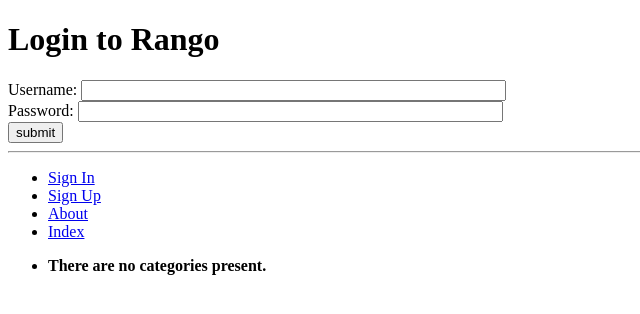
After one commit to HorridTom/my_rango, a Django app: page /rango/login/ in a window 1280 px wide. The commit adds this page. Shown: the top 314 px of the page, without its empty margins (0-640 px from the left). Run offline with Django 3.2, Linux system fonts and the light colour scheme; data that the repository does not hold is empty.

Commit message:
Added login requirement to add pages and categories

```diff
--- a/twoodcock_tango_with_django_project/rango/urls.py
+++ b/twoodcock_tango_with_django_project/rango/urls.py
@@ -12,4 +12,7 @@ urlpatterns = [
     url(r'^register/$',
         views.register,
         name='register'),
+    url(r'^login/$', views.user_login, name='login'),
+    url(r'^restricted/', views.restricted, name='restricted'),
+    url(r'^logout/$', views.user_logout, name='logout'),
     ]
--- a/twoodcock_tango_with_django_project/rango/views.py
+++ b/twoodcock_tango_with_django_project/rango/views.py
@@ -3,6 +3,11 @@ from django.shortcuts import render
 # Import the necessary models and forms
 from rango.models import Category, Page
 from rango.forms import UserForm, UserProfileForm, CategoryForm, PageForm
+from django.http.response import HttpResponseRedirect, HttpResponse
+from django.contrib.auth import authenticate, login
+from django.core.urlresolvers import reverse
+from django.contrib.auth import logout
+from django.contrib.auth.decorators import login_required
 
 
 # The index view
@@ -66,6 +71,7 @@ def show_category(request, category_name_slug):
     return render(request, 'rango/category.html', context_dict)
 
 
+@login_required
 def add_category(request):
 
     form = CategoryForm()
@@ -93,6 +99,7 @@ def add_category(request):
     return render(request, 'rango/add_category.html', {'form': form})
 
 
+@login_required
 def add_page(request, category_name_slug):
     try:
         category = Category.objects.get(slug=category_name_slug)
@@ -173,3 +180,58 @@ def register(request):
                   {'user_form': user_form,
                    'profile_form': profile_form,
                    'registered': registered})
+
+
+def user_login(request):
+    # If the request is a HTTP POST, try to pull out the relevant information
+    if request.method == 'POST':
+        # Gather the username and password provided by the user.
+        # This information is obtained from the login form.
+        # We use request.POST.get['<variable>'] as opposed
+        # to request.POST['<variable>'], because the former returns
+        # None if the value does not exist, while the latter will raise
+        # a KeyError exception.
+        username = request.POST.get('username')
+        password = request.POST.get('password')
+
+        # Use Django's machinery to attempt to see if the username/password
+        # combination is valid - a User object is returned if it is.
+        user = authenticate(username=username, password=password)
+
+        # If we have a User object, the details are correct.
+        # If None (Python's way of representing the absence of a value), no
+        # user with matching credentials was found.
+        if user:
+            # Is the account active? It could have been disabled.
+            if user.is_active:
+                # If the account is valid and active, we can log the user in.
+                # We'll send the user back to the homepage.
+                login(request, user)
+                return HttpResponseRedirect(reverse('index'))
+            else:
+                # An inactive account was used - no logging in!
+                return HttpResponse("Your Rango account is disabled.")
+        else:
+            # Bad login details were provided. So we can't log the user in.
+            print ("Invalid login details: {0}, {1}".
+                   format(username, password))
+            return HttpResponse("Invalid login details supplied.")
+    # The request is not a HTTP POST, so display the login form.
+    # This scenario would most likely be a HTTP GET.
+    else:
+        # No context variables to pass to the template system, hence the
+        # blank dictionary object...
+        return render(request, 'rango/login.html/')
+
+
+@login_required
+def restricted(request):
+    return HttpResponse("Since you are logged in, you can see this text!")
+
+
+@login_required
+def user_logout(request):
+    # Since we know the user is logged in, we can now just log them out.
+    logout(request)
+    # Take the user back to the homepage.
+    return HttpResponseRedirect(reverse('index'))
--- a/twoodcock_tango_with_django_project/templates/rango/base.html
+++ b/twoodcock_tango_with_django_project/templates/rango/base.html
@@ -20,10 +20,16 @@
             <hr />
             <div>
                 <ul>
-                <li><a href="{% url 'add_category' %}">Add New Category</a></li>
-                <li><a href="{% url 'about' %}">About</a></li>
-                <li><a href="{% url 'index' %}">Index</a></li>
-                <li><a href="{% url 'register' %}">Sign Up</a></li>
+                {% if user.is_authenticated %}
+                    <li><a href="{% url 'restricted' %}">Restricted Page</a></li>
+                    <li><a href="{% url 'logout' %}">Logout</a></li>
+                    <li><a href="{% url 'add_category' %}">Add New Category</a></li>
+                {% else %}
+                    <li><a href="{% url 'login' %}">Sign In</a></li>
+                    <li><a href="{% url 'register' %}">Sign Up</a></li>
+                {% endif %}
+                    <li><a href="{% url 'about' %}">About</a></li>
+                    <li><a href="{% url 'index' %}">Index</a></li>
                 </ul>
             </div>
         </body>
--- a/twoodcock_tango_with_django_project/templates/rango/category.html
+++ b/twoodcock_tango_with_django_project/templates/rango/category.html
@@ -17,7 +17,9 @@
         {% else %}
             <strong>No pages currently in category.</strong>
         {% endif %}
-        <a href="{% url 'add_page' category.slug %}">Add a Page</a>
+        {% if user.is_authenticated %}
+            <a href="{% url 'add_page' category.slug %}">Add a Page</a>
+        {% endif %}
     {% else %}
         The specified category does not exist!
     {% endif %}
--- /dev/null
+++ b/twoodcock_tango_with_django_project/templates/rango/login.html
@@ -0,0 +1,18 @@
+{% extends 'rango/base.html' %}
+{% load staticfiles %}
+
+{% block title_block %}
+    Login
+{% endblock %}
+
+{% block body_block %}
+<h1>Login to Rango</h1>
+<form id="login_form" method="post" action="/rango/login/">
+    {% csrf_token %}
+    Username: <input type="text" name="username" value="" size="50" />
+    <br />
+    Password: <input type="password" name="password" value="" size="50" />
+    <br />
+    <input type="submit" value="submit" />
+</form>
+{% endblock %}
--- a/twoodcock_tango_with_django_project/twoodcock_tango_with_django_project/settings.py
+++ b/twoodcock_tango_with_django_project/twoodcock_tango_with_django_project/settings.py
@@ -104,6 +104,10 @@ AUTH_PASSWORD_VALIDATORS = [
 ]
 
 
+# Redirect when authentication required
+LOGIN_URL = '/rango/login/'
+
+
 # Internationalization
 # https://docs.djangoproject.com/en/1.9/topics/i18n/
 
```
Also changed, not shown: twoodcock_tango_with_django_project/templates/rango/index.html (+10 -4 lines).
